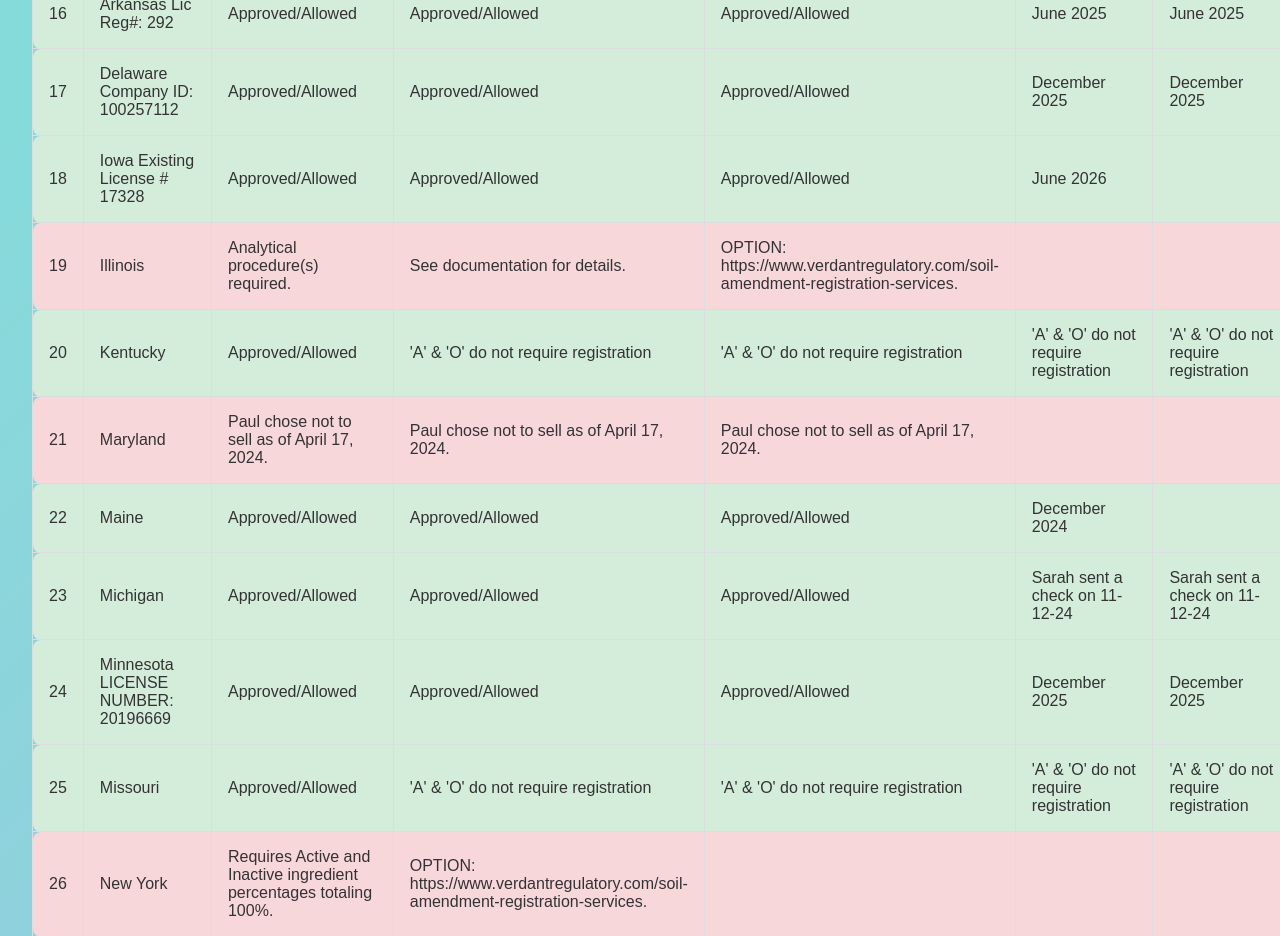
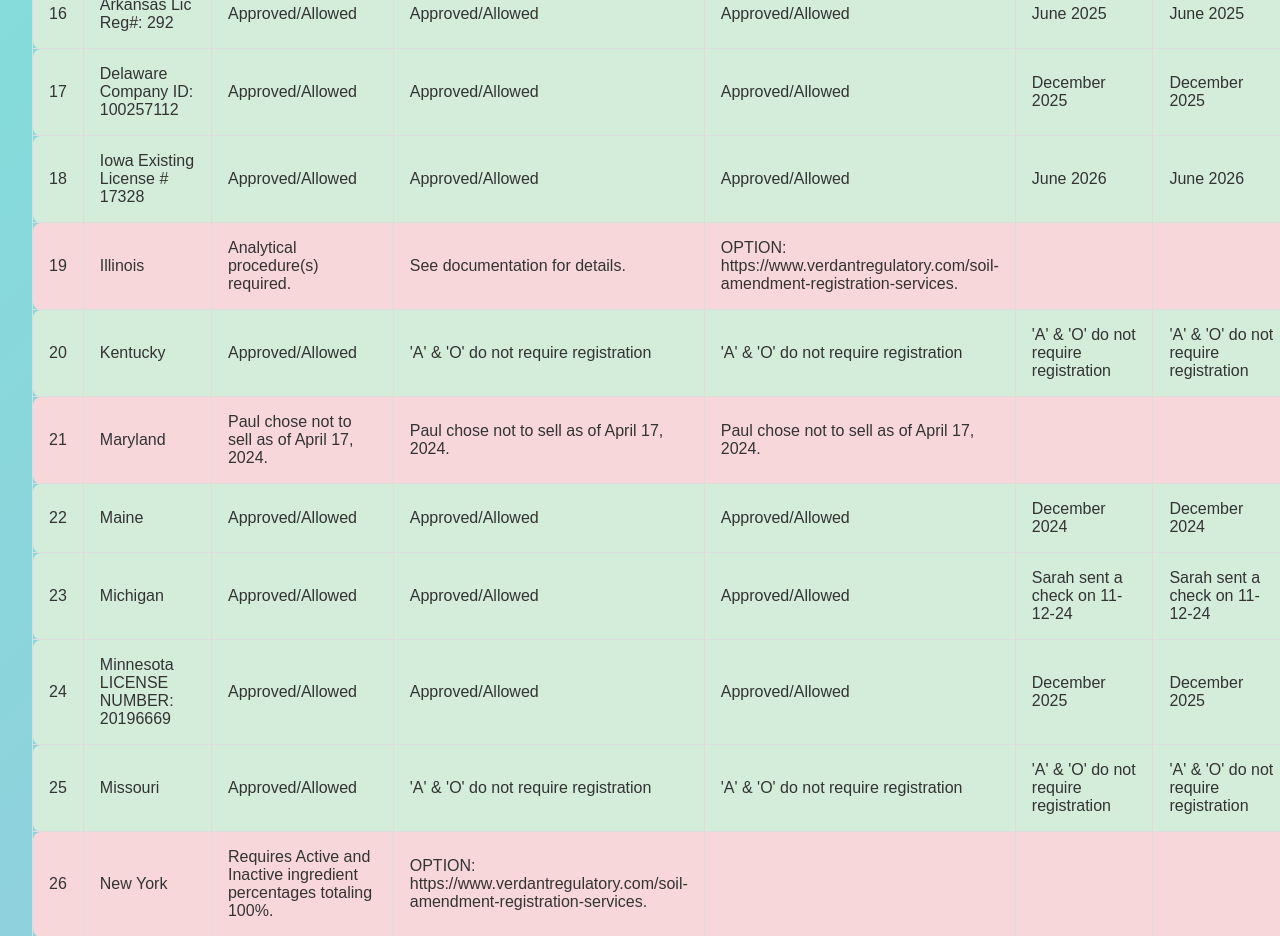
Before and after one commit to max-well-creator/work_dashboard, a Next.js app: page /product_reg_status in a window 1280 px wide. Shown: the part 1420-2356 px from the top of the page. Built offline with nearby package versions, Linux system fonts and the light colour scheme.

Commit message:
update state registraton list

```diff
--- a/src/data/stateRegistrationStatus.js
+++ b/src/data/stateRegistrationStatus.js
@@ -236,7 +236,7 @@ const statesRegData = [
 		notes: "",
 		is_soil_amendment: "Yes",
 		a_expiration: "June 2026",
-		o_expiration: "",
+		o_expiration: "June 2026",
 		color: APPROVED_COLOR,
 		renew_at:
 			'Renew registrations at <a href="https://iowadeptag.my.site.com/s/login/?amp=&ec=302" target= "_blank">Online at Iowa Department of Agriculture.</a>',
@@ -285,7 +285,7 @@ const statesRegData = [
 		notes: "",
 		is_soil_amendment: "Yes",
 		a_expiration: "December 2024",
-		o_expiration: "",
+		o_expiration: "December 2024",
 		color: APPROVED_COLOR,
 	},
 	{
```
